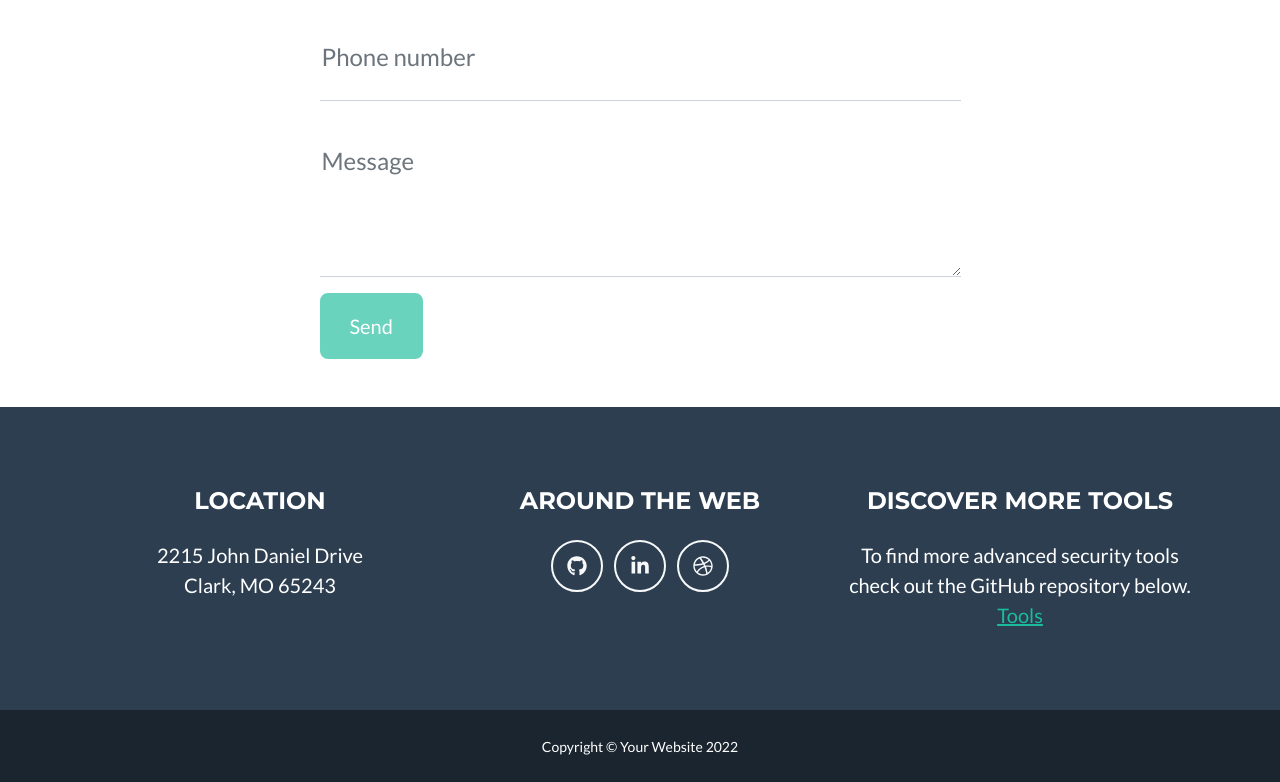
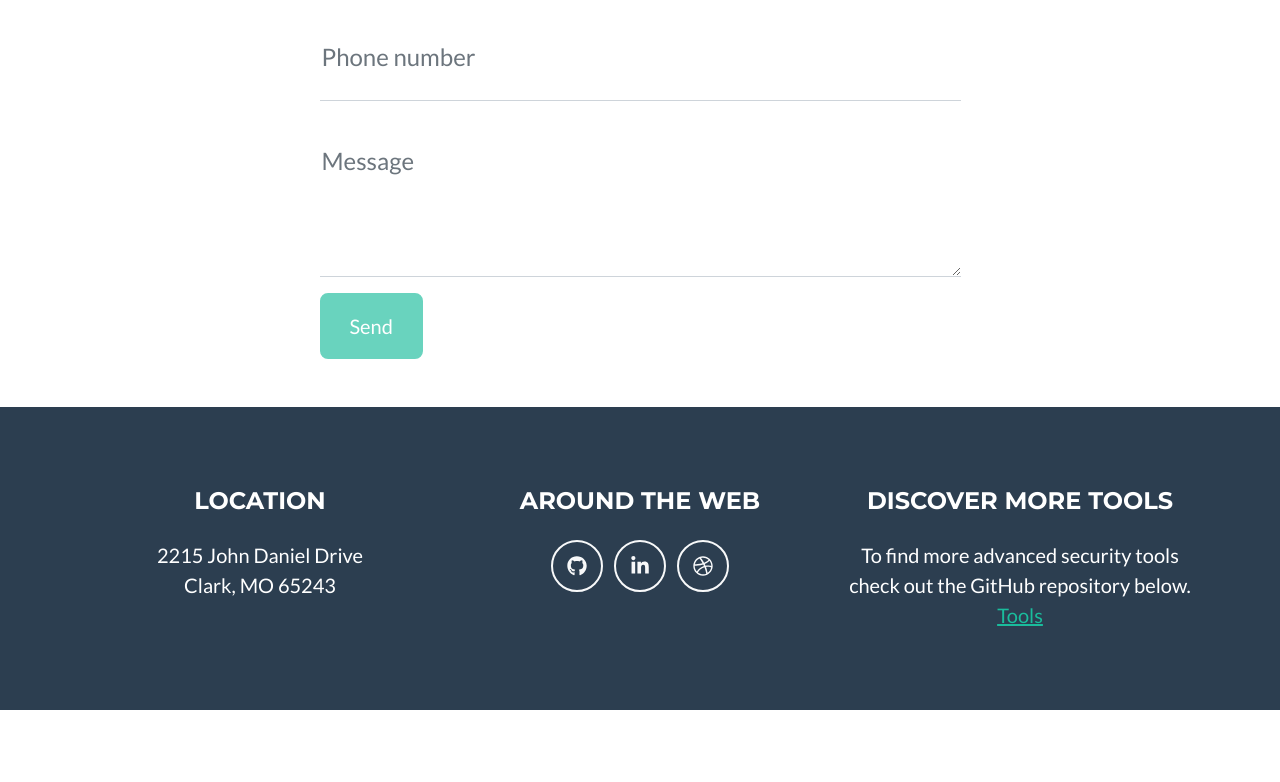
Before and after one commit to Chris0016/software2_project, a plain HTML site: page index.html in a window 1280 px wide. Shown: the part 2114-2896 px from the top of the page. After the commit the page ends 2824 px from the top, so only its background shows below. Drawn offline with nearby package versions, Linux system fonts and the light colour scheme.

Commit message:
Update index.html
Remove Footer Copyright Option

```diff
--- a/index.html
+++ b/index.html
@@ -218,10 +218,7 @@
                 </div>
             </div>
         </footer>
-        <!-- Copyright Section-->
-        <div class="copyright py-4 text-center text-white">
-            <div class="container"><small>Copyright &copy; Your Website 2022</small></div>
-        </div>
+
         <!-- Portfolio Modals-->
         <!-- Portfolio Modal 1-->
         <div class="portfolio-modal modal fade" id="portfolioModal1" tabindex="-1" aria-labelledby="portfolioModal1" aria-hidden="true">
```
